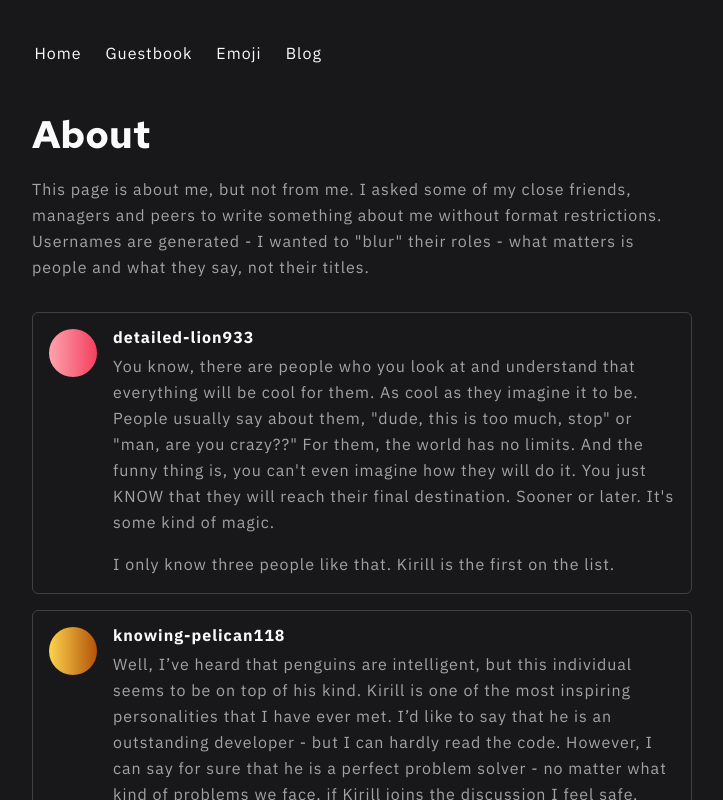
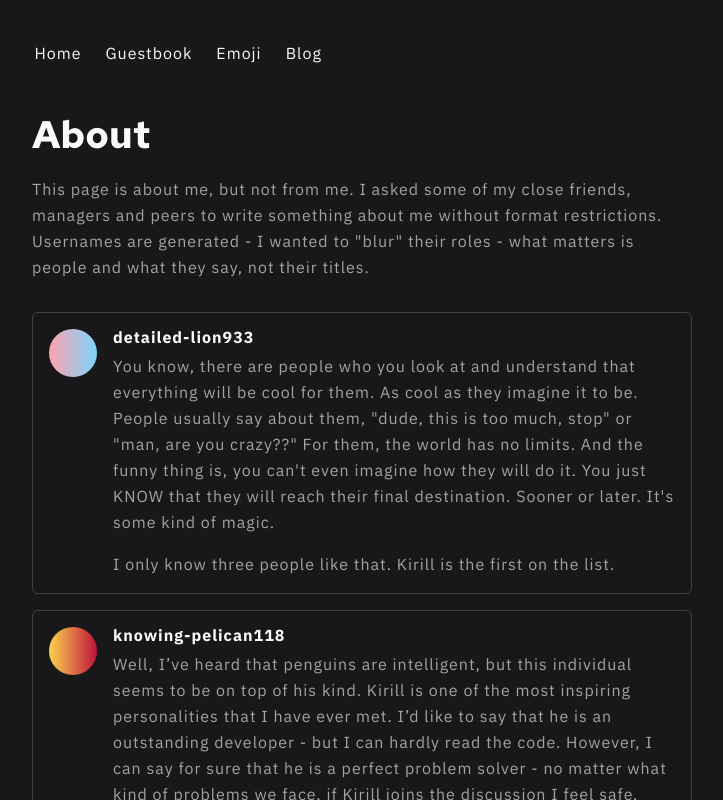
Before and after one commit to kirillkurko/kkurko.dev, a Next.js app: page /about in a window 1280 px wide. Shown: the top 800 px of the page, without its empty margins (278-1001 px from the left). Built offline with nearby package versions, Linux system fonts and the light colour scheme.

Commit message:
Update about page avatars

```diff
--- a/src/pages/about/index.tsx
+++ b/src/pages/about/index.tsx
@@ -10,7 +10,7 @@ interface Feedback {
 
 const data: Feedback[] = [
   {
-    avatar: 'from-rose-300 to-rose-500',
+    avatar: 'from-rose-300 to-sky-300',
     username: 'detailed-lion933',
     message: [
       `You know, there are people who you look at and understand that everything will be cool for them. As cool as they imagine it to be. People usually say about them, "dude, this is too much, stop" or "man, are you crazy??" For them, the world has no limits. And the funny thing is, you can't even imagine how they will do it. You just KNOW that they will reach their final destination. Sooner or later. It's some kind of magic.`,
@@ -18,7 +18,7 @@ const data: Feedback[] = [
     ],
   },
   {
-    avatar: 'from-amber-300 to-amber-700',
+    avatar: 'from-amber-300 to-rose-700',
     username: 'knowing-pelican118',
     message: [
       `Well, I’ve heard that penguins are intelligent, but this individual seems to be on top of his kind. Kirill is one of the most inspiring personalities that I have ever met. I’d like to say that he is an outstanding developer - but I can hardly read the code. However, I can say for sure that he is a perfect problem solver - no matter what kind of problems we face, if Kirill joins the discussion I feel safe.`,
@@ -26,14 +26,14 @@ const data: Feedback[] = [
     ],
   },
   {
-    avatar: 'from-green-400 to-green-800',
+    avatar: 'from-green-400 to-blue-800',
     username: 'impressive-otter549',
     message: [
       `Kirill is a very pleasant person who is happy to listen to you and give advice. At first, he may seem quiet, but in reality Kirill is talkative, just in his own way. You'll find out what that means when you sign up for the Premium subscription. Despite being a programmer and already a little bit of a manager, Kirill knows a lot about HR, which undoubtedly makes him the best programmer in the world!`,
     ],
   },
   {
-    avatar: 'from-sky-300 to-sky-600',
+    avatar: 'from-orange-500 to-cyan-300',
     username: 'responsible-bee152',
     message: [
       `(I wrote this as if from you, but it can be presented as some interesting facts that your acquaintances say about you)`,
```
